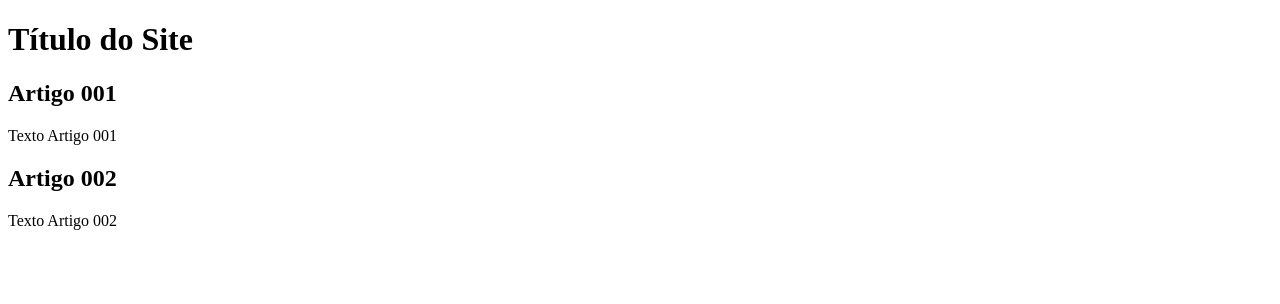
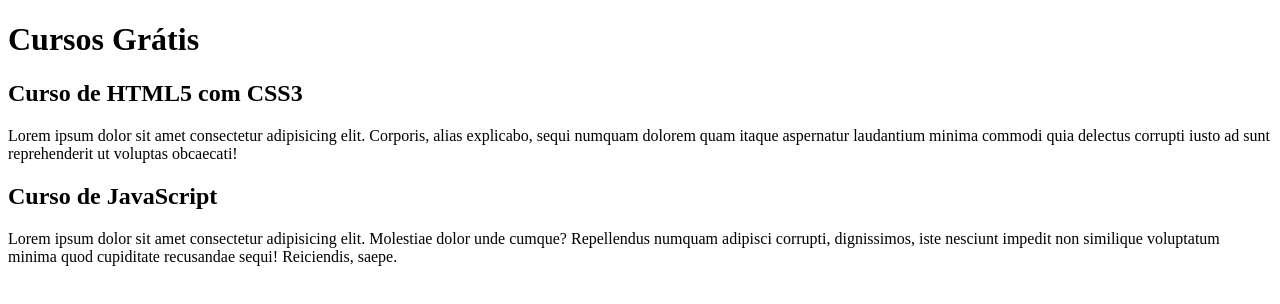
Before and after one commit to aninha48/projeto-site, a plain HTML site: page index.html in a window 1280 px wide. Drawn offline with Linux system fonts and the light colour scheme.

Commit message:
comecei a escrever o conteúdo

```diff
--- a/index.html
+++ b/index.html
@@ -3,19 +3,19 @@
 <head>
     <meta charset="UTF-8">
     <meta name="viewport" content="width=device-width, initial-scale=1.0">
-    <title>Título do Site</title>
+    <title>Cursos Grátis</title>
 </head>
 <body>
     <header>
-        <h1>Título do Site</h1>
+        <h1>Cursos Grátis</h1>
     </header>
     <article>
-        <h2>Artigo 001</h2>
-        <p>Texto Artigo 001</p>
+        <h2>Curso de HTML5 com CSS3</h2>
+        <p>Lorem ipsum dolor sit amet consectetur adipisicing elit. Corporis, alias explicabo, sequi numquam dolorem quam itaque aspernatur laudantium minima commodi quia delectus corrupti iusto ad sunt reprehenderit ut voluptas obcaecati!</p>
     </article>
     <article>
-        <h2>Artigo 002</h2>
-        <p>Texto Artigo 002</p>
+        <h2>Curso de JavaScript</h2>
+        <p>Lorem ipsum dolor sit amet consectetur adipisicing elit. Molestiae dolor unde cumque? Repellendus numquam adipisci corrupti, dignissimos, iste nesciunt impedit non similique voluptatum minima quod cupiditate recusandae sequi! Reiciendis, saepe.</p>
     </article>
 </body>
 </html>
```
